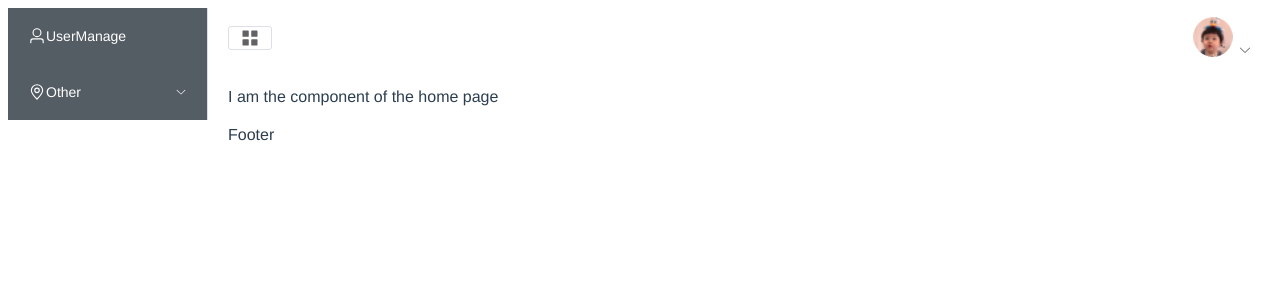
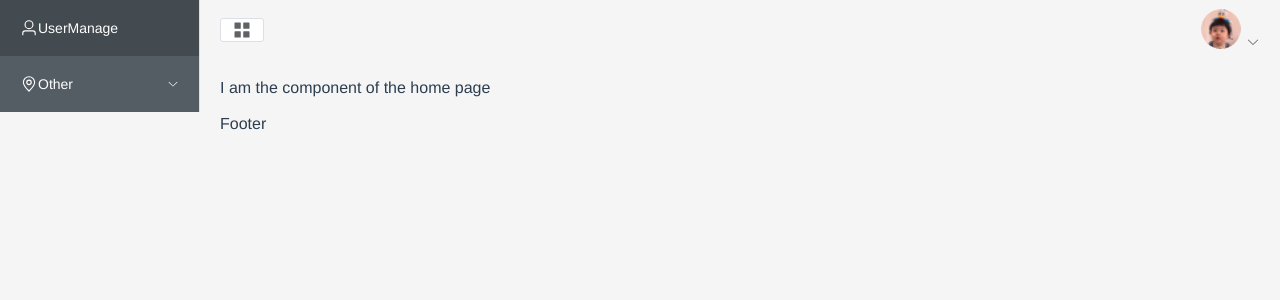
Before and after one commit to cn666278/vue-system-admin-project, a Vue app: page / in a window 1280 px wide. Shown: the top 300 px of the page. Built offline with nearby package versions, Linux system fonts and the light colour scheme.

Commit message:
reset default style

```diff
--- /dev/null
+++ b/src/assets/less/index.less
@@ -0,0 +1 @@
+@import './reset.less';
--- /dev/null
+++ b/src/assets/less/reset.less
@@ -0,0 +1,171 @@
+html,
+body,
+div,
+span,
+applet,
+object,
+iframe,
+h1,
+h2,
+h3,
+h4,
+h5,
+h6,
+p,
+blockquote,
+pre,
+a,
+abbr,
+acronym,
+address,
+big,
+cite,
+code,
+del,
+dfn,
+em,
+img,
+ins,
+kbd,
+q,
+s,
+samp,
+small,
+strike,
+strong,
+sub,
+sup,
+tt,
+var,
+b,
+u,
+i,
+center,
+dl,
+dt,
+dd,
+ol,
+ul,
+li,
+fieldset,
+form,
+label,
+legend,
+table,
+caption,
+tbody,
+tfoot,
+thead,
+tr,
+th,
+td,
+article,
+aside,
+canvas,
+details,
+embed,
+figure,
+figcaption,
+footer,
+header,
+hgroup,
+menu,
+nav,
+output,
+ruby,
+section,
+summary,
+time,
+mark,
+audio,
+video {
+  margin: 0;
+  padding: 0;
+  border: 0;
+  font-size: 100%;
+  font: inherit;
+  vertical-align: baseline;
+  box-sizing: border-box;
+}
+
+/* HTML5 display-role reset for older browsers */
+article,
+aside,
+details,
+figcaption,
+figure,
+footer,
+header,
+hgroup,
+menu,
+nav,
+section {
+  display: block;
+}
+
+body {
+  line-height: 1;
+}
+
+ol,
+ul {
+  list-style: none;
+}
+
+blockquote,
+q {
+  quotes: none;
+}
+
+blockquote:before,
+blockquote:after,
+q:before,
+q:after {
+  content: '';
+  content: none;
+}
+
+a,
+a:hover {
+  color: inherit;
+  text-decoration: none;
+}
+
+table {
+  border-collapse: collapse;
+  border-spacing: 0;
+}
+
+html,
+body {
+  width: 100%;
+  height: 100%;
+  background-color: #f5f5f5;
+  font-family: 'PingFangSC-Light', 'PingFang SC', 'STHeitiSC-Light', 'Helvetica-Light', 'Arial', 'sans-serif';
+}
+
+// 公共样式 public styles
+.fl {
+  float: left;
+}
+
+.fr {
+  float: right;
+
+  .button-group-item {
+    padding-left: 3px;
+  }
+}
+
+//清除浮动 clear float
+.clearfix {
+  zoom: 1;
+
+  &:after {
+    display: block;
+    clear: both;
+    content: "";
+    visibility: hidden;
+    height: 0;
+  }
+}
--- a/src/main.js
+++ b/src/main.js
@@ -1,6 +1,7 @@
 import { createApp } from 'vue'
 import App from './App.vue'
 import router from './router'
+import './assets/less/index.less'
 
 import * as ElementPlusIconsVue from '@element-plus/icons-vue'
 const app = createApp(App)
```
